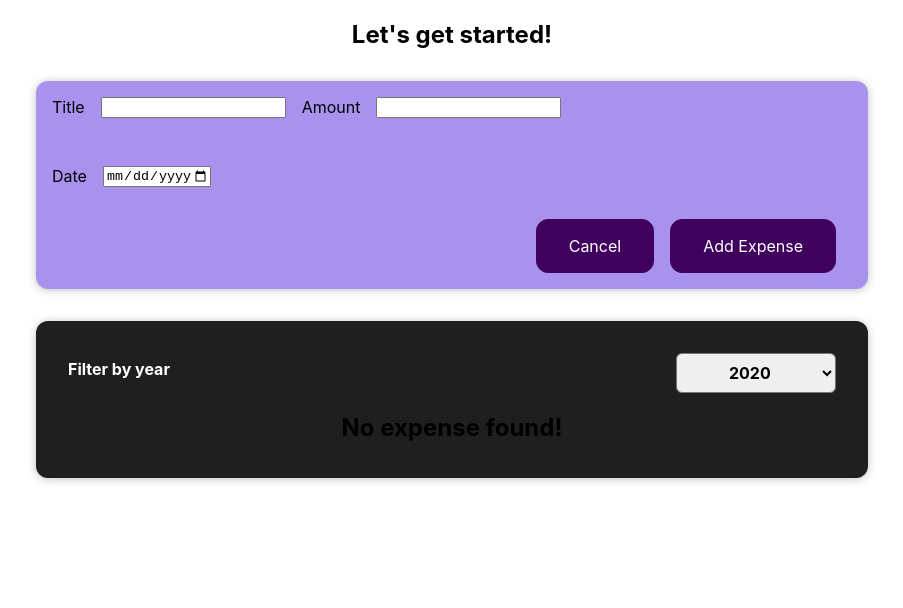
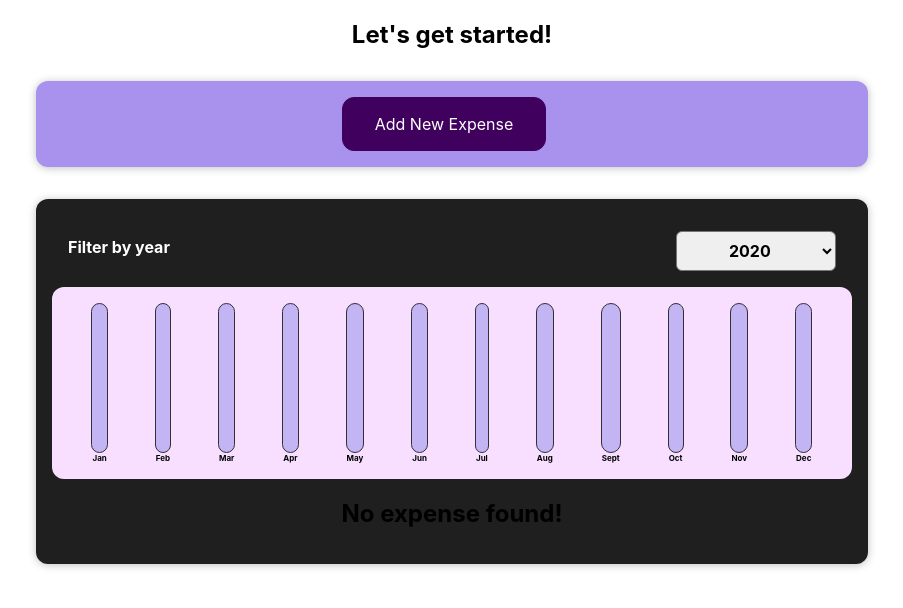
Before and after one commit to surajkumar54985/udemy-react-project1, a React (Create React App) app: page / in a window 1280 px wide. Shown: the top 608 px of the page, without its empty margins (188-1091 px from the left). Built offline with nearby package versions, Linux system fonts and the light colour scheme.

Commit message:
Added bar chart graph functionality

```diff
--- /dev/null
+++ b/src/components/Chart/Chart.js
@@ -0,0 +1,25 @@
+import React from "react";
+
+import './chart.css';
+
+import ChartBar from "./ChartBar";
+
+const Chart = props => {
+    const dataPointValues = props.dataPoints.map(dataPoint => dataPoint.value);
+    const TotalMaximum = Math.max(...dataPointValues);
+
+    return (
+        <div className="chart">
+            {props.dataPoints.map((dataPoint) => (
+                <ChartBar
+                    key={dataPoint.label}
+                    value={dataPoint.value}
+                    maxValue={TotalMaximum}
+                    label={dataPoint.label}
+                />
+            ))}
+        </div>
+    );
+};
+
+export default Chart;
--- /dev/null
+++ b/src/components/Chart/ChartBar.js
@@ -0,0 +1,21 @@
+import React from "react";
+import './chartBar.css';
+
+const ChartBar = props => {
+    let barFillHeight = '0%';
+
+    if(props.maxValue > 0)
+    {
+        barFillHeight = Math.round((props.value/props.maxValue)*100) + '%';
+    }
+    return <div className="chart-bar">
+        <div className="chart-bar__inner">
+            <div className="chart-bar__fill"
+                style={{ height : barFillHeight }}
+            ></div>
+        </div>
+        <div className="chart-bar__label">{ props.label }</div>
+    </div>
+};
+
+export default ChartBar;
--- /dev/null
+++ b/src/components/Chart/chart.css
@@ -0,0 +1,9 @@
+.chart {
+    padding: 1rem;
+    border-radius: 12px;
+    background-color: #f8dfff;
+    text-align: center;
+    display: flex;
+    justify-content: space-around;
+    height: 10rem;
+  }
--- /dev/null
+++ b/src/components/Chart/chartBar.css
@@ -0,0 +1,30 @@
+.chart-bar {
+    height: 100%;
+    display: flex;
+    flex-direction: column;
+    align-items: center;
+  }
+
+  .chart-bar__inner {
+    height: 100%;
+    width: 100%;
+    border: 1px solid #313131;
+    border-radius: 12px;
+    background-color: #c3b4f3;
+    overflow: hidden;
+    display: flex;
+    flex-direction: column;
+    justify-content: flex-end;
+  }
+
+  .chart-bar__fill {
+    background-color: #4826b9;
+    width: 100%;
+    transition: all 0.3s ease-out;
+  }
+
+  .chart-bar__label {
+    font-weight: bold;
+    font-size: 0.5rem;
+    text-align: center;
+  }
--- a/src/components/Expenses/Expenses.js
+++ b/src/components/Expenses/Expenses.js
@@ -1,5 +1,6 @@
 import ExpenseItem from "./ExpenseItem";
 import './Expenses.css';
+import ExpenseChart from "./ExpensesChart";
 import Card from "../UI/Card";
 import ExpensesFilter from "./ExpensesFilter";
 import { useState } from "react";
@@ -22,6 +23,7 @@ const Expenses = (props) => {
         <div>
             <Card className="expenses">
                 <ExpensesFilter selected={filteredYear} onChangeFilter={filterChangeHandler} />
+                <ExpenseChart expenses={filteredExpenses} />
                 <ExpenseList items={filteredExpenses} />
             </Card>
         </div>
--- /dev/null
+++ b/src/components/Expenses/ExpensesChart.js
@@ -0,0 +1,29 @@
+import React from "react";
+
+import Chart from "../Chart/Chart"
+
+const ExpenseChart = (props) => {
+    const chartDataPoints = [
+        { label: 'Jan', value: 0 },
+        { label: 'Feb', value: 0 },
+        { label: 'Mar', value: 0 },
+        { label: 'Apr', value: 0 },
+        { label: 'May', value: 0 },
+        { label: 'Jun', value: 0 },
+        { label: 'Jul', value: 0 },
+        { label: 'Aug', value: 0 },
+        { label: 'Sept', value: 0 },
+        { label: 'Oct', value: 0 },
+        { label: 'Nov', value: 0 },
+        { label: 'Dec', value: 0 },
+    ];
+
+    for(const expense of props.expenses)
+    {
+        const expenseMonth = expense.date.getMonth();
+        chartDataPoints[expenseMonth].value += expense.amount;
+    }
+    return <Chart dataPoints={chartDataPoints} />;
+};
+
+export default ExpenseChart;
--- a/src/components/newExpense/expenseForm.js
+++ b/src/components/newExpense/expenseForm.js
@@ -48,7 +48,7 @@ const ExpenseForm = (props) => {
 
         const expenseData = {
             title: enteredTitle,
-            amount: enteredAmount,
+            amount: +enteredAmount,
             date: new Date(enteredDate)
         };
         props.onSaveExpenseData(expenseData);
@@ -86,7 +86,7 @@ const ExpenseForm = (props) => {
             </div>
         </div>
         <div className='new-expense__actions'>
-            <button>Cancel</button>
+            <button type="button" onClick={props.onCancel}>Cancel</button>
             <button type='submit'>Add Expense</button>
         </div>
     </form>
--- a/src/components/newExpense/newExpense.js
+++ b/src/components/newExpense/newExpense.js
@@ -1,10 +1,14 @@
 import React from 'react';
+import { useState } from 'react';
 
 import ExpenseForm from './expenseForm';
 
 import './newExpense.css';
 
 const NewExpense = (props) => {
+
+    const [isEditing,setisEditing] = useState(false);
+
     const saveExpenseDataHandler = (enteredExpenseData) => {
         const expenseData = {
             ...enteredExpenseData,
@@ -12,11 +16,21 @@ const NewExpense = (props) => {
         };
         // console.log(expenseData);
         props.onAddExpense(expenseData);
+        setisEditing(false);
+    };
+
+    const startEditingHandler = () => {
+        setisEditing(true);
+    };
+
+    const stopEditingHandler = () => {
+        setisEditing(false);
     };
 
     return (
         <div className='new-expense'>
-            <ExpenseForm onSaveExpenseData={saveExpenseDataHandler} />
+            {!isEditing && <button onClick={startEditingHandler}>Add New Expense</button>}
+            {isEditing && <ExpenseForm onSaveExpenseData={saveExpenseDataHandler} onCancel={stopEditingHandler} />}
         </div>
     );
 };
```
